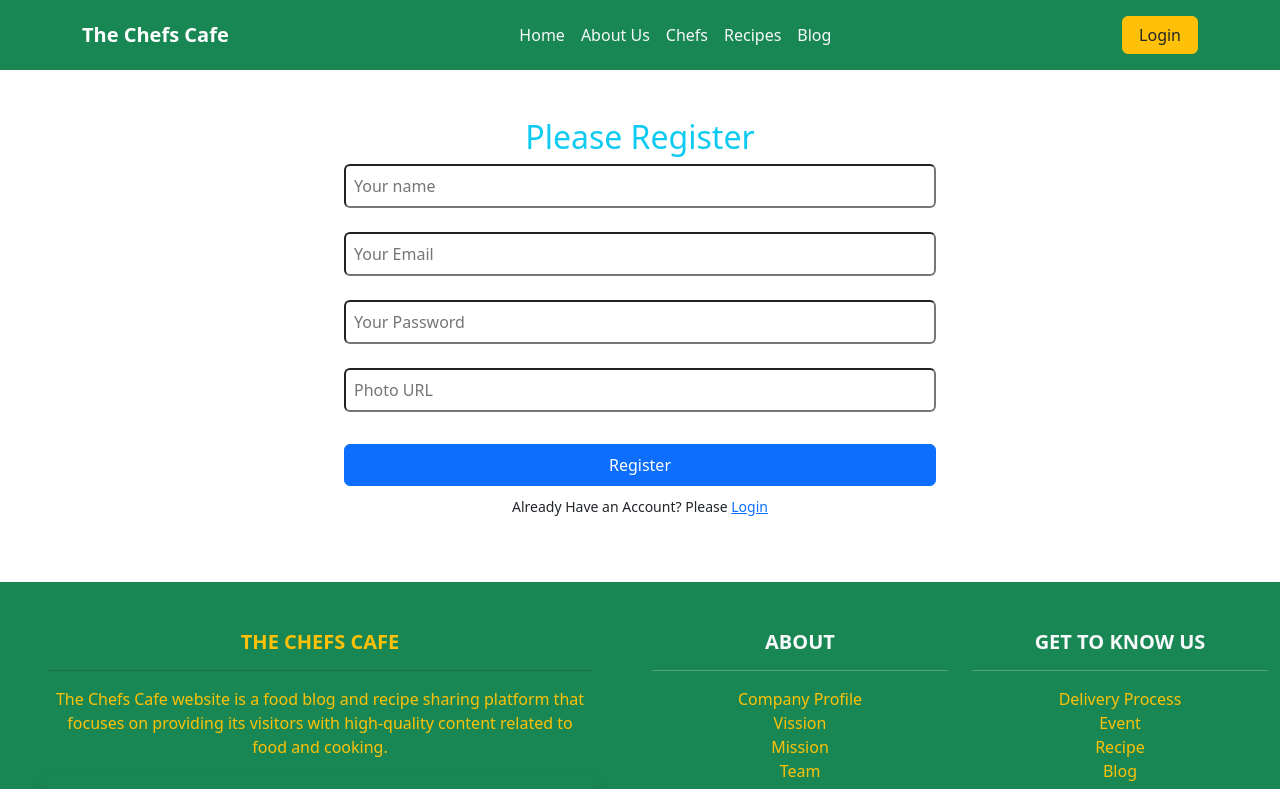
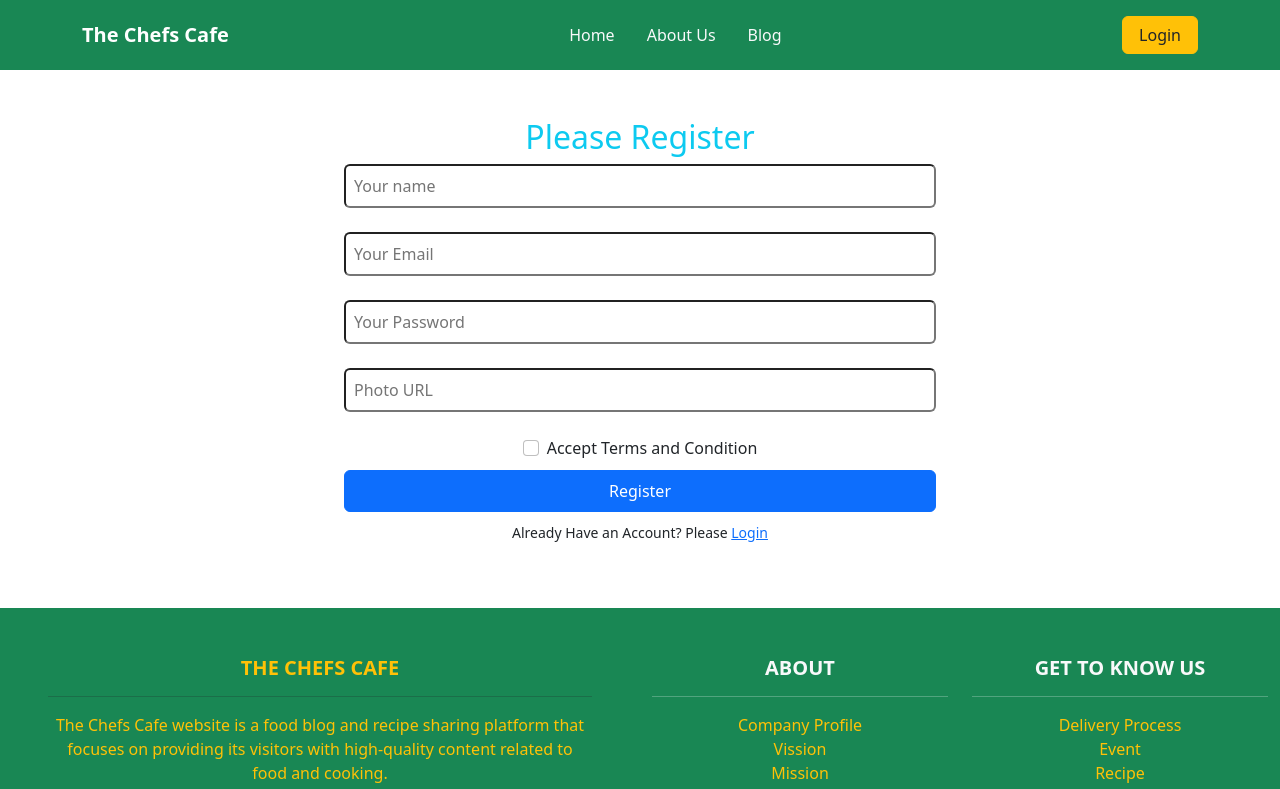
Before and after one commit to tarequemusa/chefs-cafe-client, a React (Vite) app: page /register in a window 1280 px wide. Shown: the top 789 px of the page. Built offline with nearby package versions, Linux system fonts and the light colour scheme; no server answers.

Commit message:
Login and Logout toggle done

```diff
--- a/src/components/Marquee/Deals.jsx
+++ b/src/components/Marquee/Deals.jsx
@@ -5,10 +5,10 @@ import Marquee from "react-fast-marquee";
 const Deals = () => {
     return (
         <>
-            <div className='mt-4 mb-4 p-3 bg-warning shadow'>
+            <div className='mt-4 mb-4 p-3 shadow'>
                 <Container className='d-flex justify-content-between align-items-center'>
-                    <h4 className='fw-bold text-dark border rounded p-3'>SPECIAL DISHES TODAY</h4>
-                    <h5 className='text-dark fw-bold text-success'>LETS DISCOVER FOOD</h5>
+                    <h4 className='fw-bold text-dark border rounded p-3'>RECIPE OF THE DAY</h4>
+                    <h5 className='text-dark fw-bold text-success'>CHEF UNIQUE RECIPE</h5>
                 </Container>
             </div>
             <Marquee className='my-5 d-flex justify-content-center' autofill={true} pauseOnHover={true} speed={100}>
--- a/src/components/Register/Register.jsx
+++ b/src/components/Register/Register.jsx
@@ -1,11 +1,14 @@
-import {useState} from "react";
+import {useContext, useState} from "react";
 import {createUserWithEmailAndPassword, getAuth, updateProfile} from "firebase/auth";
 import app from "../../firebase/firebase.config";
 import {Link} from "react-router-dom";
+import {Form} from "react-bootstrap";
+import {AuthContext} from "../../providers/AuthProvider";
 
 const auth = getAuth(app);
 
 const Register = () => {
+    const {createUser} = useContext(AuthContext);
     const [error, setError] = useState('');
     const [success, setSuccess] = useState('');
 
@@ -13,11 +16,13 @@ const Register = () => {
         event.preventDefault();
         setSuccess('');
         setError('');
+        const form = event.target;
         const email = event.target.email.value;
         const password = event.target.password.value;
         const name = event.target.name.value;
         const photo = event.target.photo.value;
         console.log(name, email, password, photo);
+        createUser(email, password)
         // Password Validate:
         if(!/(?=.*[A-Z])/.test(password)) {
             setError('Please add atleast one uppercase');
@@ -79,6 +84,7 @@ const Register = () => {
                 <input className="mx-2 p-2 w-50 mx-auto rounded" onChange={handleEmailChange} type="email" name="email" id="email" placeholder="Your Email" required /><br />
                 <input className="mx-2 p-2 w-50 mx-auto rounded" onBlur={handlePasswordBlur} type="password" name="password" id="password" placeholder="Your Password" required /><br />
                 <input className="mx-2 p-2 w-50 mx-auto rounded" type="text" name="photo" id="photo" placeholder="Photo URL" required /><br />
+                <Form.Check className="mx-auto" type="checkbox" name="accept" label="Accept Terms and Condition"></Form.Check>
                 <input className="w-50 mx-auto btn btn-primary m-2 p-2 bg-primary rounded text-center text-white" type="submit" value="Register" />
             </form>
             <p className="text-center"><small>Already Have an Account? Please <Link to="/emaillogin">Login</Link> </small></p>
--- /dev/null
+++ b/src/layouts/LoginLayouts.jsx
@@ -0,0 +1,16 @@
+import React from 'react';
+import NavigationBar from '../pages/Shared/NavigationBar/NavigationBar';
+import {Outlet} from 'react-router-dom';
+import Footer from '../pages/Shared/Footer/Footer';
+
+const LoginLayouts = () => {
+    return (
+        <div>
+            <NavigationBar></NavigationBar>
+            <Outlet></Outlet>
+            <Footer></Footer>
+        </div>
+    );
+};
+
+export default LoginLayouts;
--- a/src/layouts/Main.jsx
+++ b/src/layouts/Main.jsx
@@ -1,11 +1,13 @@
 import {Outlet} from "react-router-dom";
 import Header from "../pages/Shared/Header/Header";
 import Footer from "../pages/Shared/Footer/Footer";
+import NavigationBar from "../pages/Shared/NavigationBar/NavigationBar";
 
 const Main = () => {
     return (
         <div>
             <Header></Header>
+            <NavigationBar></NavigationBar>
             <Outlet></Outlet>
             <Footer></Footer>
         </div>
--- a/src/main.jsx
+++ b/src/main.jsx
@@ -5,9 +5,12 @@ import './index.css'
 import 'bootstrap/dist/css/bootstrap.min.css';
 import {RouterProvider} from 'react-router-dom';
 import router from './Routes/Routes.jsx';
+import AuthProvider from './providers/AuthProvider.jsx';
 
 ReactDOM.createRoot(document.getElementById('root')).render(
   <React.StrictMode>
-    <RouterProvider router={router} />
+    <AuthProvider>
+      <RouterProvider router={router} />
+    </AuthProvider>
   </React.StrictMode>,
 )
--- a/src/pages/Shared/Header/Header.jsx
+++ b/src/pages/Shared/Header/Header.jsx
@@ -1,11 +1,15 @@
+import {useContext} from "react";
 import {Button, Container, Nav, Navbar} from "react-bootstrap";
 import {Link} from "react-router-dom";
+import {AuthContext} from "../../../providers/AuthProvider";
+import {FaUserCircle} from "react-icons/fa";
 
 
 const Header = () => {
+    // const {user} = useContext(AuthContext);
     return (
         <div>
-            <Navbar collapseOnSelect expand="lg" bg="success" variant="dark">
+            {/* <Navbar collapseOnSelect expand="lg" bg="success" variant="dark">
                 <Container>
                     <Navbar.Brand className="fw-bold" href="/">The Chefs Cafe</Navbar.Brand>
                     <Navbar.Toggle aria-controls="responsive-navbar-nav" />
@@ -20,13 +24,20 @@ const Header = () => {
                         <Nav>
                             <Navbar.Collapse className="justify-content-end">
                                 <Navbar.Text>
-                                    <Button className="rounded px-3" variant="warning"><Link style={{textDecoration: 'none'}} className="text-dark" to="/login">Login</Link></Button>
+                                    {user && <Nav.Link>
+                                        <FaUserCircle style={{fontSize: '2rem'}} />
+                                    </Nav.Link>
+                                    }
+                                    {user ?
+                                        <Button className="rounded px-3" variant="warning">Logout</Button> :
+                                        <Button className="rounded px-3" variant="warning"><Link style={{textDecoration: 'none'}} className="text-dark" to="/login">Login</Link></Button>
+                                    }
                                 </Navbar.Text>
                             </Navbar.Collapse>
                         </Nav>
                     </Navbar.Collapse>
                 </Container>
-            </Navbar>
+            </Navbar> */}
         </div>
     );
 };
--- /dev/null
+++ b/src/pages/Shared/NavigationBar/NavigationBar.jsx
@@ -0,0 +1,45 @@
+import React, {useContext} from 'react';
+import {Button, Container, Nav, Navbar} from 'react-bootstrap';
+import {FaUserCircle} from 'react-icons/fa';
+import {Link} from 'react-router-dom';
+import {AuthContext} from '../../../providers/AuthProvider';
+
+const NavigationBar = () => {
+    const {user, logOut} = useContext(AuthContext);
+
+    const handleLogOut = () => {
+        logOut()
+            .then()
+            .catch(error => console.log(error))
+    }
+
+    return (
+        <Navbar collapseOnSelect expand="lg" bg="success" variant="dark">
+            <Container>
+                <Navbar.Brand className="fw-bold" href="/">The Chefs Cafe</Navbar.Brand>
+                <Navbar.Toggle aria-controls="responsive-navbar-nav" />
+                <Navbar.Collapse id="responsive-navbar-nav">
+                    <Nav className="justify-content-center flex-grow-1 pe-3">
+                        <Link className="text-light px-3" style={{textDecoration: 'none'}} href="/">Home</Link>
+                        <Link className="text-light px-3" style={{textDecoration: 'none'}} href="/about">About Us</Link>
+                        <Link className="text-light px-3" style={{textDecoration: 'none'}} href="/blog">Blog</Link>
+                    </Nav>
+                    <Nav>
+                        <Navbar.Collapse className="justify-content-end">
+                            <Navbar.Text>
+                                {user && <FaUserCircle style={{fontSize: '2rem'}} />
+                                }
+                                {user ?
+                                    <Button onClick={handleLogOut} className="rounded px-3" variant="warning">Logout</Button> :
+                                    <Button className="rounded px-3" variant="warning"><Link style={{textDecoration: 'none'}} className="text-dark" to="/login">Login</Link></Button>
+                                }
+                            </Navbar.Text>
+                        </Navbar.Collapse>
+                    </Nav>
+                </Navbar.Collapse>
+            </Container>
+        </Navbar>
+    );
+};
+
+export default NavigationBar;
--- /dev/null
+++ b/src/providers/AuthProvider.jsx
@@ -0,0 +1,49 @@
+import React, {createContext, useEffect, useState} from 'react';
+import {createUserWithEmailAndPassword, getAuth, onAuthStateChanged, signInWithEmailAndPassword, signOut} from "firebase/auth";
+import app from '../firebase/firebase.config';
+
+export const AuthContext = createContext(null);
+
+const auth = getAuth(app);
+
+const AuthProvider = ({children}) => {
+    const [user, setUser] = useState(null);
+
+    const createUser = (email, password) => {
+        return createUserWithEmailAndPassword(auth, email, password);
+    }
+
+    const signIn = (email, password) => {
+        return signInWithEmailAndPassword(auth, email, password);
+    }
+
+    const logOut = () => {
+        return signOut(auth);
+    }
+
+    useEffect(() => {
+        const unsubscribe = onAuthStateChanged(auth, signedUser => {
+            console.log('Logged in User inside auth state observer', signedUser);
+            setUser(signedUser);
+        })
+        return () => {
+            unsubscribe();
+        }
+    }, [])
+
+    const authInfo = {
+        user,
+        createUser,
+        signIn,
+        logOut
+
+    }
+
+    return (
+        <AuthContext.Provider value={authInfo}>
+            {children}
+        </AuthContext.Provider>
+    );
+};
+
+export default AuthProvider;
```
Also changed, not shown: src/Routes/PrivateRoute.jsx (added, +13 -0 lines), src/Routes/Routes.jsx (+25 -18 lines), src/components/EmailLogin/EmailLogin.jsx (+10 -5 lines), src/components/Login/Login.jsx (+5 -2 lines).
